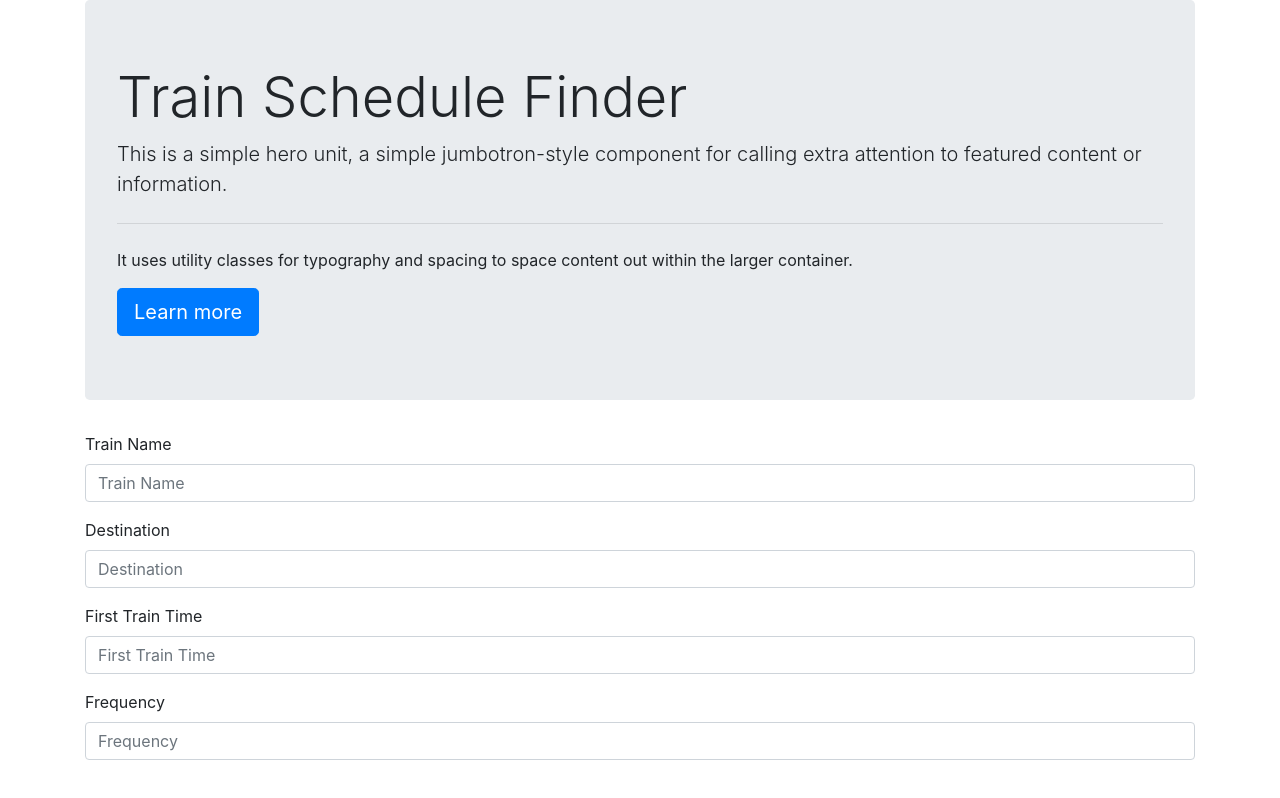
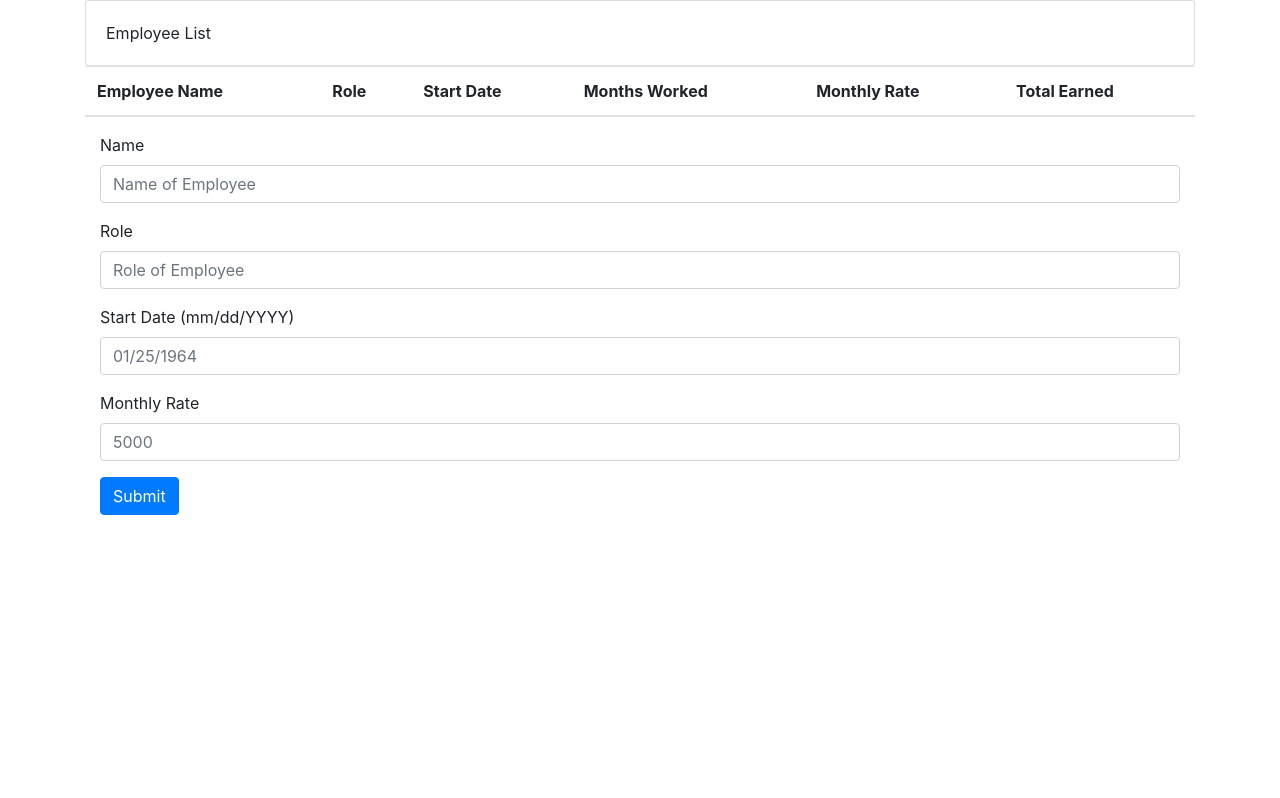
Before and after one commit to gelissa/trainScheduler, a plain HTML site: page index.html in a window 1280 px wide. Drawn offline with nearby package versions, Linux system fonts and the light colour scheme.

Commit message:
changed html/form

```diff
--- a/index.html
+++ b/index.html
@@ -5,53 +5,61 @@
     <meta charset="UTF-8">
     <meta name="viewport" content="width=device-width, initial-scale=1.0">
     <meta http-equiv="X-UA-Compatible" content="ie=edge">
-    <title>Train Scheduler</title>
-    <!-- Bootstrap CSS -->
-    <link rel="stylesheet" href="https://stackpath.bootstrapcdn.com/bootstrap/4.3.1/css/bootstrap.min.css"
-        integrity="sha384-ggOyR0iXCbMQv3Xipma34MD+dH/1fQ784/j6cY/iJTQUOhcWr7x9JvoRxT2MZw1T" crossorigin="anonymous">
+    <title>Document</title>
+</head>
+<link rel="stylesheet" href="https://stackpath.bootstrapcdn.com/bootstrap/4.3.1/css/bootstrap.min.css" integrity="sha384-ggOyR0iXCbMQv3Xipma34MD+dH/1fQ784/j6cY/iJTQUOhcWr7x9JvoRxT2MZw1T" crossorigin="anonymous">
+<!-- The core Firebase JS SDK is always required and must be listed first -->
+<script src="https://www.gstatic.com/firebasejs/6.6.1/firebase-app.js"></script>
 
-    <!-- Personal CSS (if needed) -->
-    <link rel="stylesheet" href="style.css">
-</head>
+
+
 
 <body>
     <div class="container">
-        <!-- Content here -->
-        <!-- JUMBOTRON -->
-        <div class="jumbotron">
-            <h1 class="display-4">Train Schedule Finder</h1>
-            <p class="lead">This is a simple hero unit, a simple jumbotron-style component for calling extra attention
-                to featured content or information.</p>
-            <hr class="my-4">
-            <p>It uses utility classes for typography and spacing to space content out within the larger container.</p>
-            <a class="btn btn-primary btn-lg" href="#" role="button">Learn more</a>
+        <div class="card">
+            <div class="card-body">
+                Employee List
+            </div>
         </div>
 
-        <!-- CURRENT TRAIN SCHEDULE -->
+        <table class="table">
+            <thead>
+                <tr>
+                    <th scope="col">Employee Name</th>
+                    <th scope="col">Role</th>
+                    <th scope="col">Start Date</th>
+                    <th scope="col">Months Worked</th>
+                    <th scope="col">Monthly Rate</th>
+                    <th scope="col">Total Earned</th>
+                </tr>
 
-        <!-- ADD TRAIN FORM -->
-        <form>
+            </thead>
+            <tbody id="table">
+
+            </tbody>
+        </table>
+        <div class="container">
+            <form>
                 <div class="form-group">
-                  <label for="exampleFormControlInput1">Train Name</label>
-                  <input type="text" class="form-control" id="exampleFormControlInput1" placeholder="Train Name">
+                    <label for="Name">Name</label>
+                    <input type="text" class="form-control" id="name" aria-describedby="nameHelp" placeholder="Name of Employee">
                 </div>
                 <div class="form-group">
-                  <label for="exampleFormControlInput1">Destination</label>
-                  <input type="text" class="form-control" id="exampleFormControlInput1" placeholder="Destination">
+                    <label for="Role">Role</label>
+                    <input type="text" class="form-control" id="role" aria-describedby="roleHelp" placeholder="Role of Employee">
                 </div>
                 <div class="form-group">
-                  <label for="exampleFormControlInput1">First Train Time</label>
-                  <input type="text" class="form-control" id="exampleFormControlInput1" placeholder="First Train Time">
+                    <label for="Date">Start Date (mm/dd/YYYY)</label>
+                    <input type="text" class="form-control" id="startDate" aria-describedby="DateHelp" placeholder="01/25/1964">
                 </div>
                 <div class="form-group">
-                  <label for="exampleFormControlInput1">Frequency</label>
-                  <input type="text" class="form-control" id="exampleFormControlInput1" placeholder="Frequency">
+                    <label for="Rate">Monthly Rate</label>
+                    <input type="text" class="form-control" id="monthlyRate" aria-describedby="RateHelp" placeholder="5000">
                 </div>
 
-              </form>
-    </div>
-
-    <script src="script.js"></script>
+                <button type="submit" id="submit" class="btn btn-primary">Submit</button>
+            </form>
+        </div>
 </body>
 
 </html>
```
